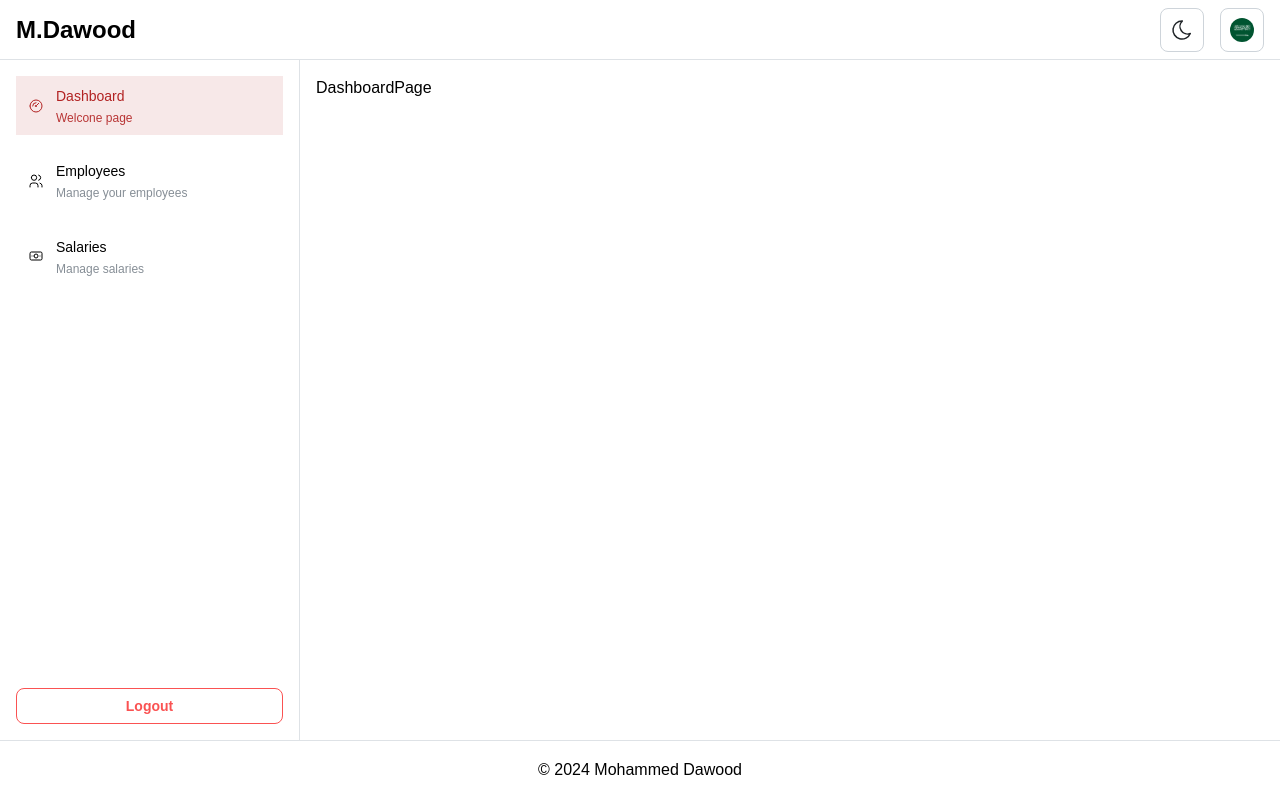
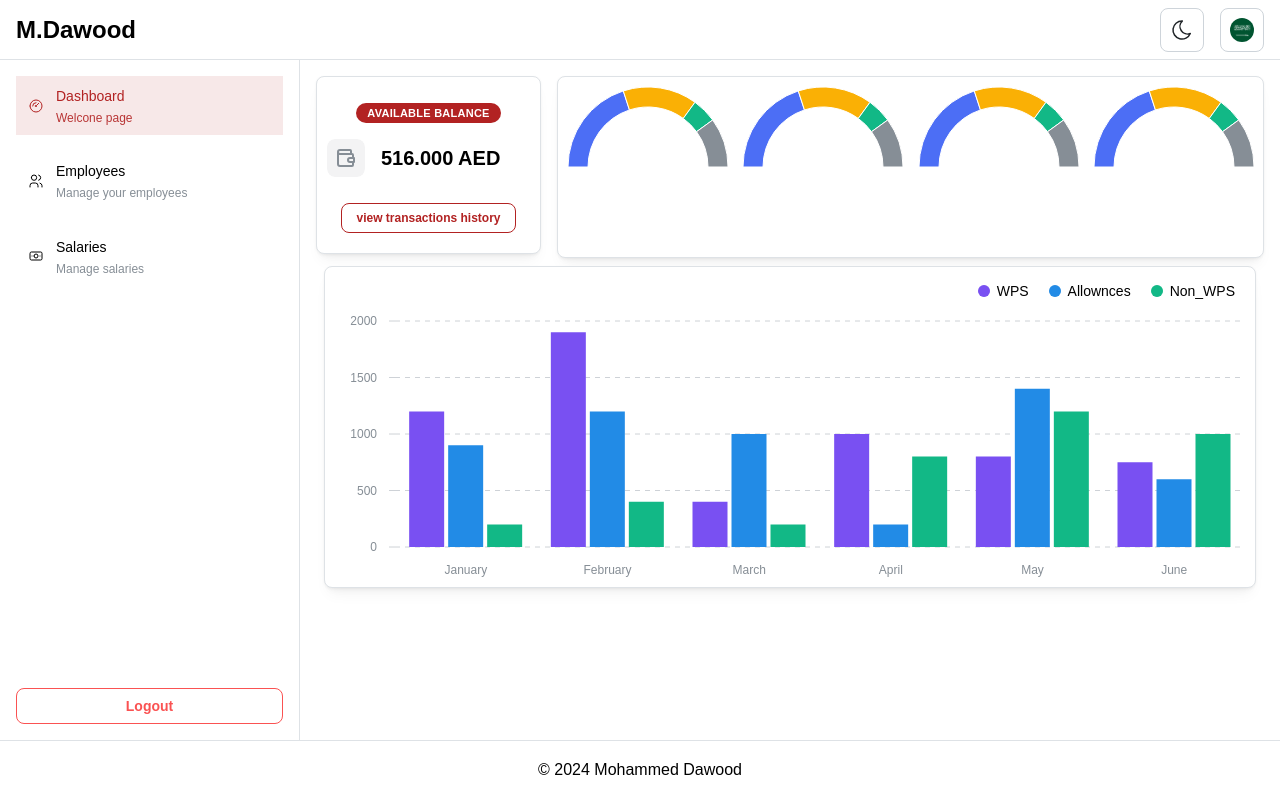
Before and after one commit to MohammmedDawood/payroll-portal, a React (Vite) app: page /auth/login in a window 1280 px wide. Both pictures are taken after a click on the button "Login". Built offline with nearby package versions, Linux system fonts and the light colour scheme.

Commit message:
feat(dashboard): add dashboard

```diff
--- a/package.json
+++ b/package.json
@@ -12,6 +12,7 @@
   "dependencies": {
     "@emotion/react": "^11.11.4",
     "@emotion/styled": "^11.11.5",
+    "@mantine/charts": "^7.11.2",
     "@mantine/core": "^7.11.1",
     "@mantine/dates": "^7.11.2",
     "@mantine/form": "^7.11.1",
@@ -26,6 +27,7 @@
     "react-redux": "^9.1.2",
     "react-router-dom": "^6.24.1",
     "react-toastify": "^10.0.5",
+    "recharts": "^2.12.7",
     "styled-components": "^6.1.11",
     "vite-tsconfig-paths": "^4.3.2"
   },
--- a/src/App.tsx
+++ b/src/App.tsx
@@ -10,6 +10,7 @@ import "@mantine/core/styles.css";
 import { ToastContainer } from "react-toastify";
 import "react-toastify/dist/ReactToastify.css";
 import "@mantine/dates/styles.css";
+import "@mantine/charts/styles.css";
 
 function App() {
   /* ----------------------------- Redux Dispatch ---------------------------- */
--- a/src/modules/clients/dashboard/index.tsx
+++ b/src/modules/clients/dashboard/index.tsx
@@ -1,5 +1,96 @@
-function DashboardPage() {
-  return <div>DashboardPage</div>;
+import { BarChart, DonutChart } from "@mantine/charts";
+import { Card, Grid, Group, Badge, Avatar, Text, Button } from "@mantine/core";
+import { IconWallet } from "@tabler/icons-react";
+
+export const data = [
+  { month: "January", WPS: 1200, Allownces: 900, Non_WPS: 200 },
+  { month: "February", WPS: 1900, Allownces: 1200, Non_WPS: 400 },
+  { month: "March", WPS: 400, Allownces: 1000, Non_WPS: 200 },
+  { month: "April", WPS: 1000, Allownces: 200, Non_WPS: 800 },
+  { month: "May", WPS: 800, Allownces: 1400, Non_WPS: 1200 },
+  { month: "June", WPS: 750, Allownces: 600, Non_WPS: 1000 },
+];
+export const gaugeData = [
+  { name: "USA", value: 400, color: "indigo.6" },
+  { name: "India", value: 300, color: "yellow.6" },
+  { name: "Japan", value: 100, color: "teal.6" },
+  { name: "Other", value: 200, color: "gray.6" },
+];
+
+function Dashboard() {
+  return (
+    <Grid>
+      <Grid.Col span={12}>
+        <Grid>
+          <Grid.Col span={3}>
+            <Card shadow='sm' padding='xs' radius='md' withBorder>
+              <Group justify='space-between' my='md' mb='xs'>
+                <Group justify='center' align='center' w={"100%"}>
+                  <Badge>Available Balance</Badge>
+                </Group>
+                <Group justify='space-between' mb='xs'>
+                  <Avatar radius='md'>
+                    <IconWallet size='1.5rem' />
+                  </Avatar>
+                  <Text size='xl' fw={700}>
+                    {" "}
+                    516.000 AED
+                  </Text>
+                </Group>
+                <Group justify='center' align='center' w={"100%"}>
+                  <Button
+                    variant='outline'
+                    size='xs'
+                    radius='md'
+                    onClick={() => {
+                      console.log("view transactions history");
+                    }}
+                  >
+                    view transactions history
+                  </Button>
+                </Group>
+              </Group>
+            </Card>
+          </Grid.Col>
+
+          <Grid.Col span={9}>
+            <Card shadow='sm' padding='xs' radius='md' withBorder>
+              <Grid>
+                <Grid.Col span={{ base: 12, md: 6, lg: 3 }}>
+                  <DonutChart data={gaugeData} startAngle={180} endAngle={0} />
+                </Grid.Col>
+                <Grid.Col span={{ base: 12, md: 6, lg: 3 }}>
+                  <DonutChart data={gaugeData} startAngle={180} endAngle={0} />
+                </Grid.Col>
+                <Grid.Col span={{ base: 12, md: 6, lg: 3 }}>
+                  <DonutChart data={gaugeData} startAngle={180} endAngle={0} />
+                </Grid.Col>
+                <Grid.Col span={{ base: 12, md: 6, lg: 3 }}>
+                  <DonutChart data={gaugeData} startAngle={180} endAngle={0} />
+                </Grid.Col>
+              </Grid>
+            </Card>
+          </Grid.Col>
+        </Grid>
+
+        <Grid.Col span={12}>
+          <Card shadow='sm' padding='xs' radius='md' withBorder>
+            <BarChart
+              h={300}
+              data={data}
+              dataKey='month'
+              withLegend
+              series={[
+                { name: "WPS", color: "violet.6" },
+                { name: "Allownces", color: "blue.6" },
+                { name: "Non_WPS", color: "teal.6" },
+              ]}
+            />
+          </Card>
+        </Grid.Col>
+      </Grid.Col>
+    </Grid>
+  );
 }
 
-export default DashboardPage;
+export default Dashboard;
--- a/src/pages/clients/dashboard/index.tsx
+++ b/src/pages/clients/dashboard/index.tsx
@@ -1,5 +1,7 @@
+import Dashboard from "modules/clients/dashboard";
+
 function DashboardPage() {
-  return <div>DashboardPage</div>;
+  return <Dashboard />;
 }
 
 export default DashboardPage;
```
Also changed, not shown: 1 other file (tests, documents, lock files or other folders).
